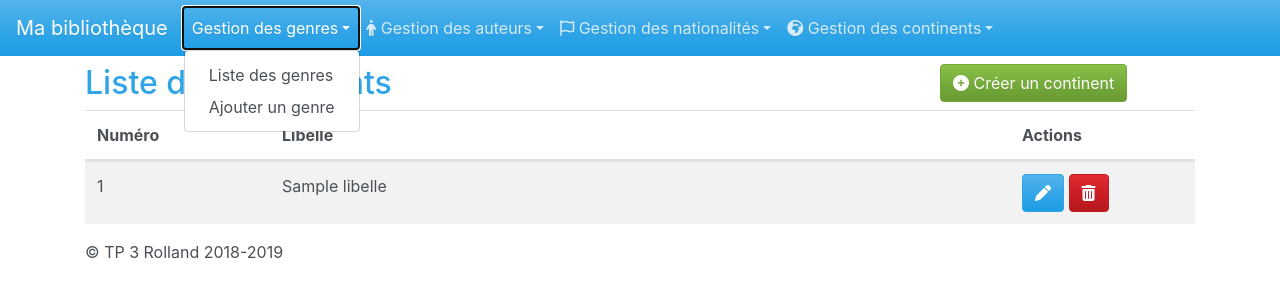
After one commit to BretonFrederic/Udemy, a PHP site: template PHP_Website/TP_PDO_MVC_Tuto/vues/listeContinents.php in a window 1280 px wide, after a click on "Gestion des genres". The commit adds this page. Shown: the top 300 px of the page. Run offline with PHP 8.4, Linux system fonts and the light colour scheme; the template is opened without the code that fills it: most values are stand-ins (such as "Sample title", 1, 10 or a date in 2020); some libraries are stand-ins or nearby versions.

Commit message:
début Gestion du CRUD pour les continents

```diff
--- a/PHP_Website/TP_PDO_MVC_Tuto/modeles/monPdo.php
+++ b/PHP_Website/TP_PDO_MVC_Tuto/modeles/monPdo.php
@@ -30,7 +30,7 @@ class MonPdo
      *  Appel : $instanceMonPdo = MonPdo::getMonpdo();
      *  @return l'unique objet de la classe MonPdo
      */
-    public static function getinstance()
+    public static function getInstance()
     {
         if(self::$unPdo == null)
         {
--- a/PHP_Website/TP_PDO_MVC_Tuto/vues/header.php
+++ b/PHP_Website/TP_PDO_MVC_Tuto/vues/header.php
@@ -15,7 +15,7 @@
   <link rel="stylesheet" href="https://bootswatch.com/4/cerulean/bootstrap.css">
 
   <!--fontawesome.com -->
-  <script defer src="https://kit.fontawesome.com/e0ab3a2c1c.js" crossorigin="anonymous"></script>
+  <script src="https://kit.fontawesome.com/e0ab3a2c1c.js" crossorigin="anonymous"></script>
 
   <style>
     .bd-placeholder-img {
@@ -64,6 +64,28 @@
             <a class="dropdown-item" href="formAjoutNationalite.php">Ajouter une nationalité</a>
           </div>
         </li>
+        <li class="nav-item dropdown">
+          <a class="nav-link dropdown-toggle" href="#" id="dropdown01" data-toggle="dropdown" aria-haspopup="true" aria-expanded="false"><i class="fa-solid fa-earth-africa"></i> Gestion des continents</a>
+          <div class="dropdown-menu" aria-labelledby="dropdown01">
+            <a class="dropdown-item" href="index.php?uc=continents&action=list">Liste des continents</a>
+            <a class="dropdown-item" href="#">Ajouter un continent</a>
+          </div>
+        </li>
       </ul>
     </div>
   </nav>
+  <?php
+    if(!empty($_SESSION['message'])){
+      $mesMessages = $_SESSION['message'];
+      foreach($mesMessages as $key=>$message){
+          echo'<div class="container pt-5">
+                  <div class="alert alert-'.$key.' alert-dismissible fade show" role="alert">'.$message.'
+                      <button type="button" class="close" data-dismiss="alert" aria-label="Close">
+                          <span aria-hidden="true">&times;</span>
+                      </button>
+                  </div>
+              </div>';
+      }
+      $_SESSION['message']=[];
+    }
+  ?>
--- /dev/null
+++ b/PHP_Website/TP_PDO_MVC_Tuto/vues/listeContinents.php
@@ -0,0 +1,39 @@
+<div class="container mt-5">
+    <div class="row pt-3">
+
+        <div class="col-9">
+            <h2>Liste des continents</h2>
+        </div>
+        <div class="col-3">
+            <a href="formNationalite.php?action=Ajouter" class='btn btn-success'><i class="fas fa-plus-circle"></i> Créer un continent</a>
+        </div>
+    </div>
+      <table class="table table-hover table-striped">
+        <thead>
+            <tr class="d-flex">
+                <th scope="col" class="col-md-2">Numéro</th>
+                <th scope="col" class="col-md-8">Libellé</th>
+                <th scope="col" class="col-md-2">Actions</th>
+            </tr>
+        </thead>
+        <tbody>
+            <?php
+            foreach ($lesContinents as $continent) {
+                echo "<tr class='d-flex'>";
+                echo "<td class='col-md-2'>".$continent->getNum()."</td>";
+                echo "<td class='col-md-8'>".$continent->getLibelle()."</td>";
+
+                // Avec ? on passe en paramètre num=$nationalite->num qui compose l'url
+                echo "<td class='col-md-2'>
+                    <a href='formNationalite.php?action=Modifier&num=".$continent->getNum()."'class='btn btn-primary'><i class='fas fa-pen'></i></a>
+                    <a href='#modalSuppression' data-toggle='modal' data-message='Voulez-vous supprimer cette nationalité ?' data-suppression='supprimerNationalite.php?num=".$continent->getNum()."' class='btn btn-danger'><i class='fas fa-trash-alt'></i></a>
+                </td>";
+                echo "</tr>";
+            }
+
+// supprimerNationalite.php?num=$nationalite->num
+
+            ?>
+        </tbody>
+    </table>
+</div>
```
Also changed, not shown: PHP_Website/TP_PDO_MVC_Tuto/controllers/continentController.php (added, +17 -0 lines), PHP_Website/TP_PDO_MVC_Tuto/index.php (+5 -2 lines), PHP_Website/TP_PDO_MVC_Tuto/modeles/Nationalite.php (added, +154 -0 lines), PHP_Website/TP_PDO_MVC_Tuto/modeles/continent.php (+36 -7 lines).
